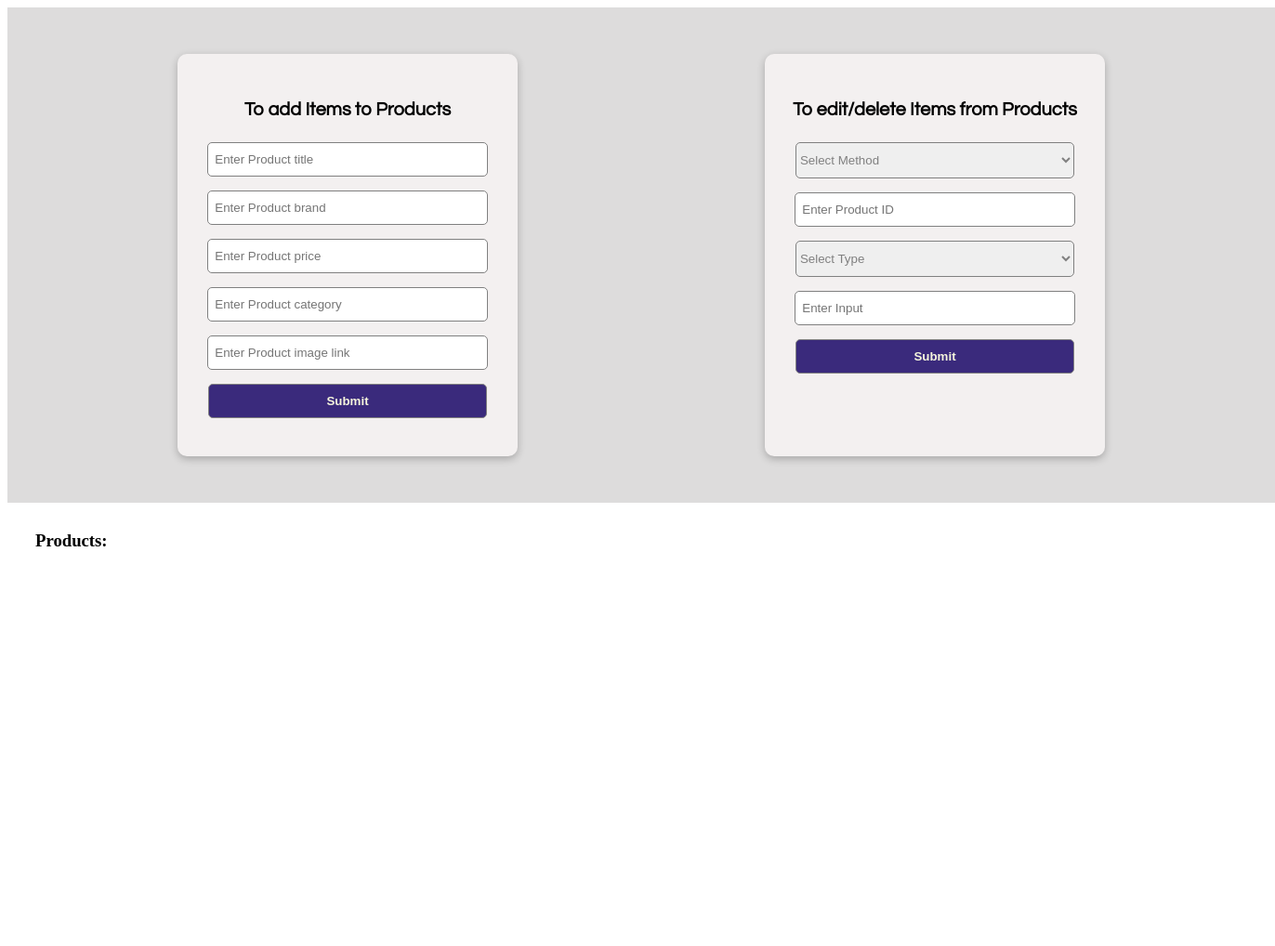
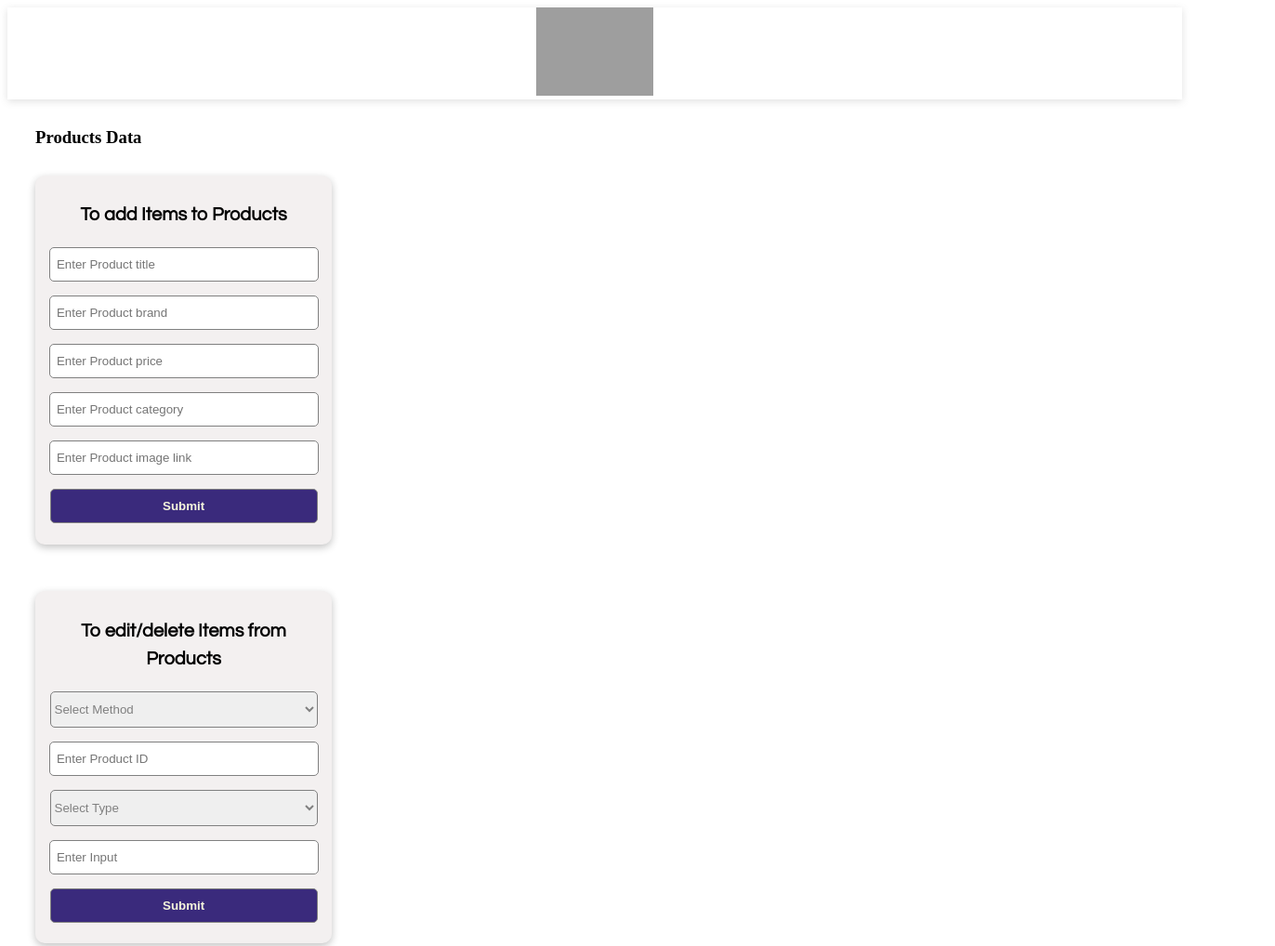
Before and after one commit to asifpatel068/temporary-partner-4254, a plain HTML site: page Front-end/admin.html in a window 1280 px wide. Shown: the top 1018 px of the page at 93% size, 1372 px wide, since content can reach past the window. Before the commit the page ends 800 px from the top, so only its background shows below. Drawn offline with Linux system fonts and the light colour scheme; no server answers; grey boxes are pictures that could not be loaded.

Commit message:
finished wtth admin page

```diff
--- a/Front-end/admin.css
+++ b/Front-end/admin.css
@@ -1,18 +1,28 @@
+        #top{
+            width: 100%;
+            box-shadow: rgba(99, 99, 99, 0.2) 0px 2px 8px 0px;
+        text-align: center;
+        }
+
+        .body{
+            display: flex;
+        }
 
         #con{
-            margin-top: 5px;
-            width: 100%;
-           padding: 50px;
-          background-color: rgb(221, 220, 220);
-          display: flex;
-          justify-content: space-around;
+
+            width: 30%;
+           display: flex;
+           flex-direction: column;
+
+          border: 1px soild;
        }
 
         #main,#main1{
+            align-self: center;
             background-color: rgb(243, 240, 240);
             text-align: center;
-
-            width: 25%;
+        margin-bottom: 50px;
+            width: 80%;
             padding: 2%;
             border-radius: 10px;
             box-shadow: rgba(0, 0, 0, 0.24) 0px 3px 8px;
@@ -44,10 +54,10 @@
 
         }
         #container{
-            width: 95%;
+            width: 70%;
             margin: auto;
             display: grid;
-            grid-template-columns: repeat(6,1fr);
+            grid-template-columns: repeat(4,1fr);
             gap: 10px;
         }
         #container p{
@@ -56,7 +66,7 @@
         }
         #card{
 
-           border: 1px solid gray;
+           border: 1px solid rgb(224, 221, 221);
         }
         #cartdiv1{
            text-align: center;
--- a/Front-end/admin.html
+++ b/Front-end/admin.html
@@ -11,7 +11,12 @@
     </style>
 </head>
 <body>
+    <div id="top">
+       <a href="./index.html"><img width="10%" src="https://i.postimg.cc/GhPnbJjZ/ASIFLOGO.jpg" alt=""></a>
 
+    </div>
+   <h3>Products Data</h3>
+    <div class="body">
 
         <div id="con">
             <div id="main">
@@ -47,8 +52,10 @@
                 </form>
              </div>
         </div>
-<h3>Products:</h3>
+
         <div id="container"></div>
+    </div>
+
 </body>
 </html>
 
```
Also changed, not shown: Front-end/signin.js (+8 -0 lines). Lines whose indentation alone changed are shown as unchanged.
